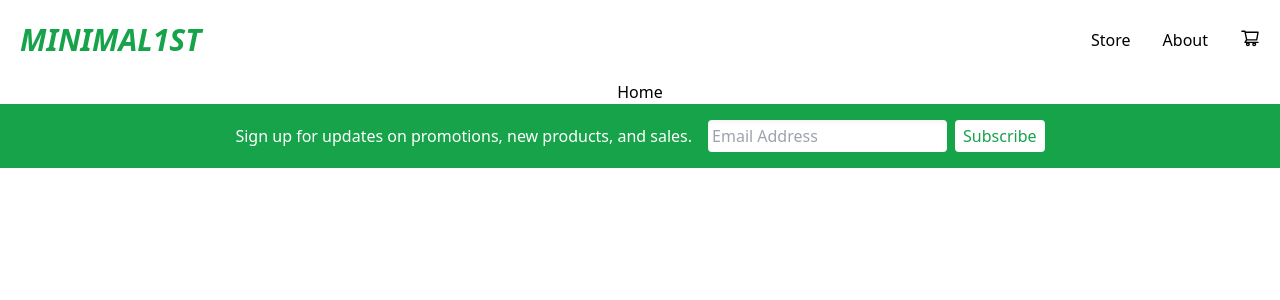
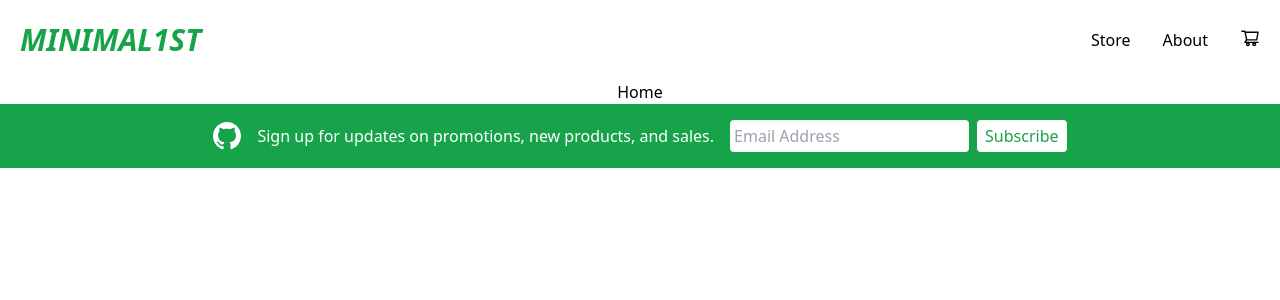
Before and after one commit to ivananora/shopping-cart, a React (Create React App) app: page / in a window 1280 px wide. Shown: the top 300 px of the page. Built offline with nearby package versions, Linux system fonts and the light colour scheme.

Commit message:
Add link to repository

```diff
--- a/src/components/Footer.jsx
+++ b/src/components/Footer.jsx
@@ -1,8 +1,12 @@
 import React from "react";
+import { BsGithub } from "react-icons/bs";
 
 const Footer = () => {
   return (
     <div className="flex h-16 mx-auto px-4 bg-green-600 text-white items-center justify-center">
+      <a href="https://github.com/ivananora/shopping-cart" className="mr-4">
+        <BsGithub size="28" />
+      </a>
       <p className="mr-4">
         Sign up for updates on promotions, new products, and sales.
       </p>
```
